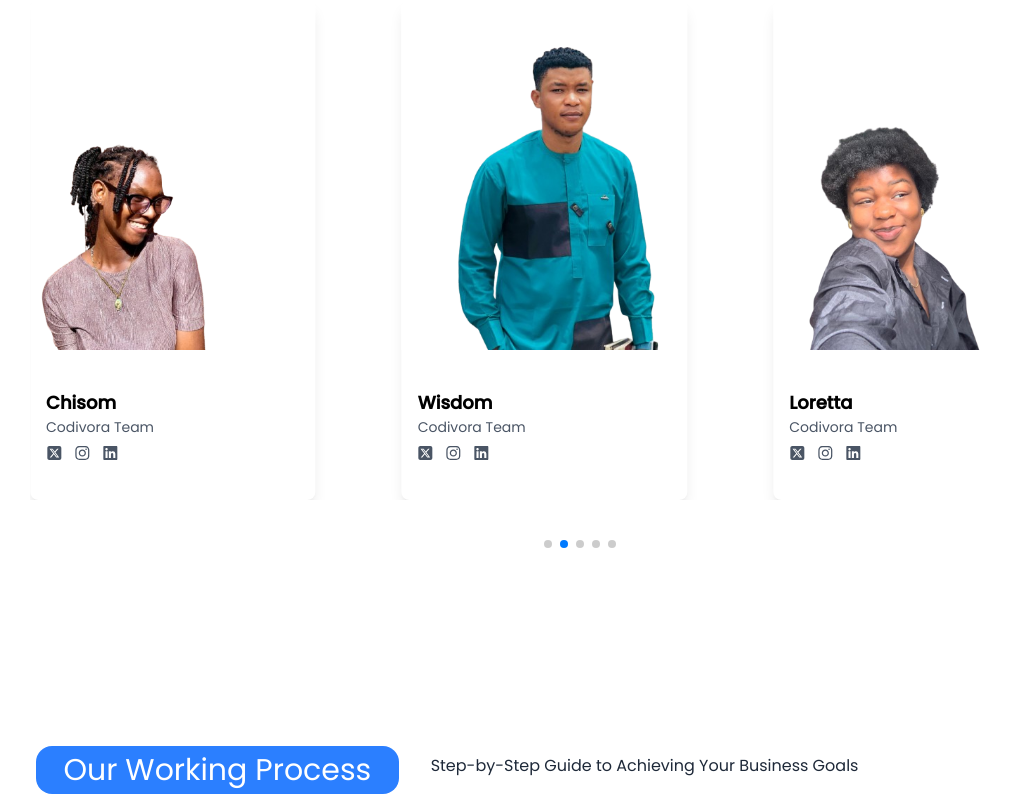
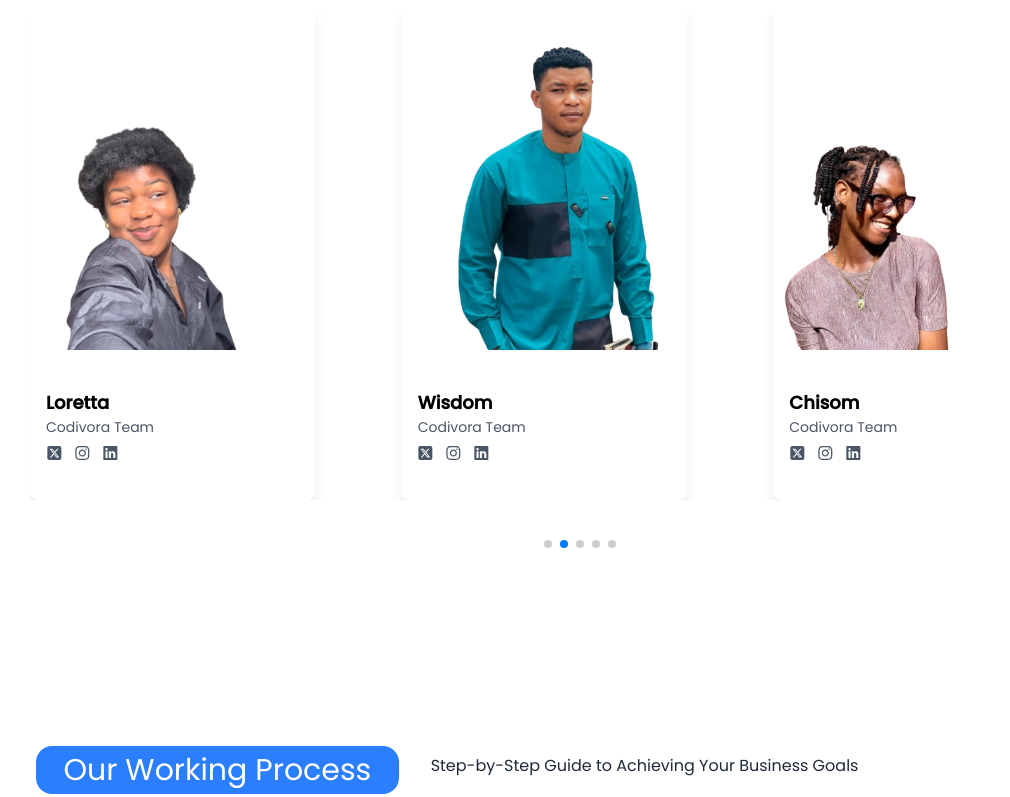
Before and after one commit to kingsLib5/Codivora-Site, a React (Vite) app: page / in a window 1280 px wide. Shown: the part 2953-3750 px from the top of the page, without its empty margins (60-1070 px from the left). Built offline with nearby package versions, Linux system fonts and the light colour scheme.

Commit message:
codivora

```diff
--- a/src/components/Home-Components/Team.jsx
+++ b/src/components/Home-Components/Team.jsx
@@ -5,16 +5,16 @@ import "swiper/css";
 import "swiper/css/pagination";
 import { FaInstagram, FaLinkedin, FaSquareXTwitter } from "react-icons/fa6";
 import man1 from "../../assets/kings.png";
-import woman1 from "../../assets/xom.png";
+import woman1 from "../../assets/lex.png";
 import man2 from "../../assets/wise.png";
-import woman3 from "../../assets/lex.png";
+import woman3 from "../../assets/xom.png";
 import man4 from "../../assets/oli.png";
 
 const teamMembers = [
   { name: "Kings", role: "Codivora Team", image: man1 },
-  { name: "Chisom", role: "Codivora Team", image: woman1 },
+  { name: "Loretta", role: "Codivora Team", image: woman1 },
   { name: "Wisdom", role: "Codivora Team", image: man2 },
-  { name: "Loretta", role: "Codivora Team", image: woman3 },
+  { name: "Chisom", role: "Codivora Team", image: woman3 },
   { name: "Oliver", role: "Codivora Team", image: man4 },
 
 ];
```
